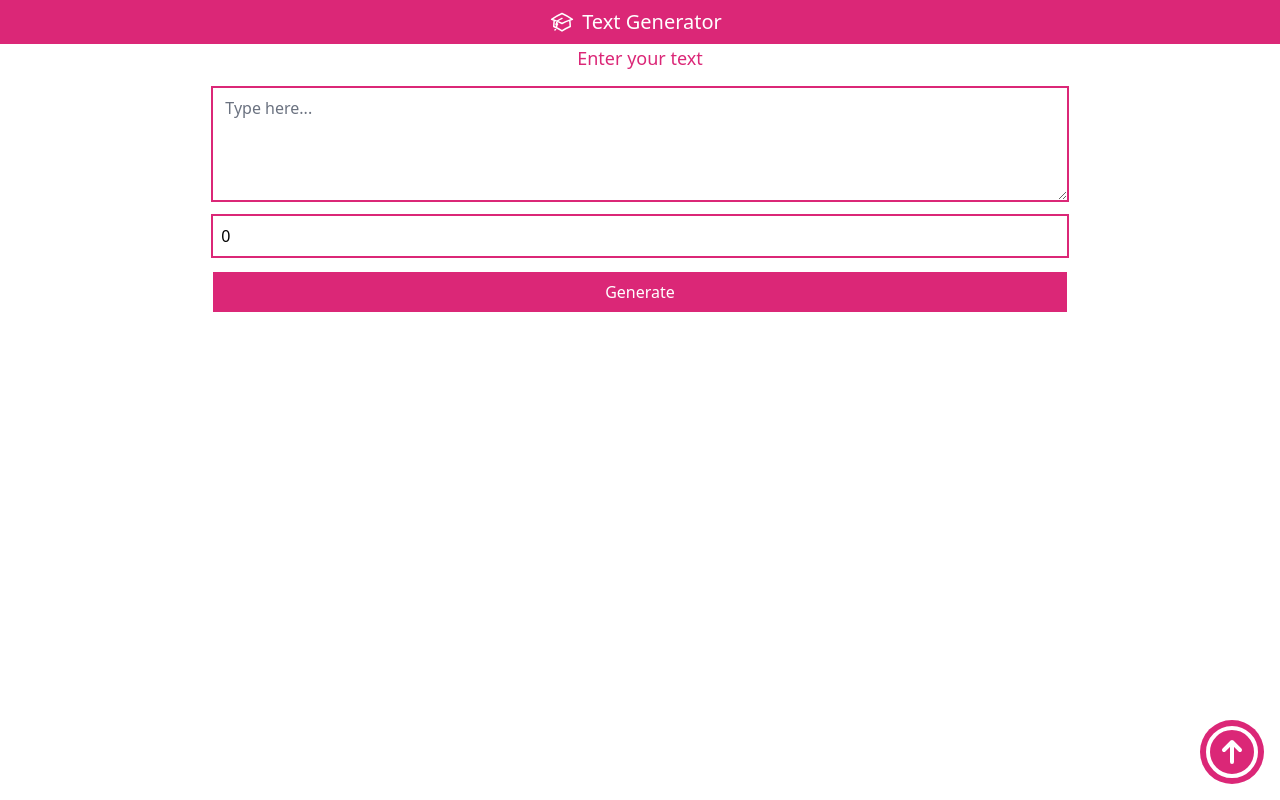
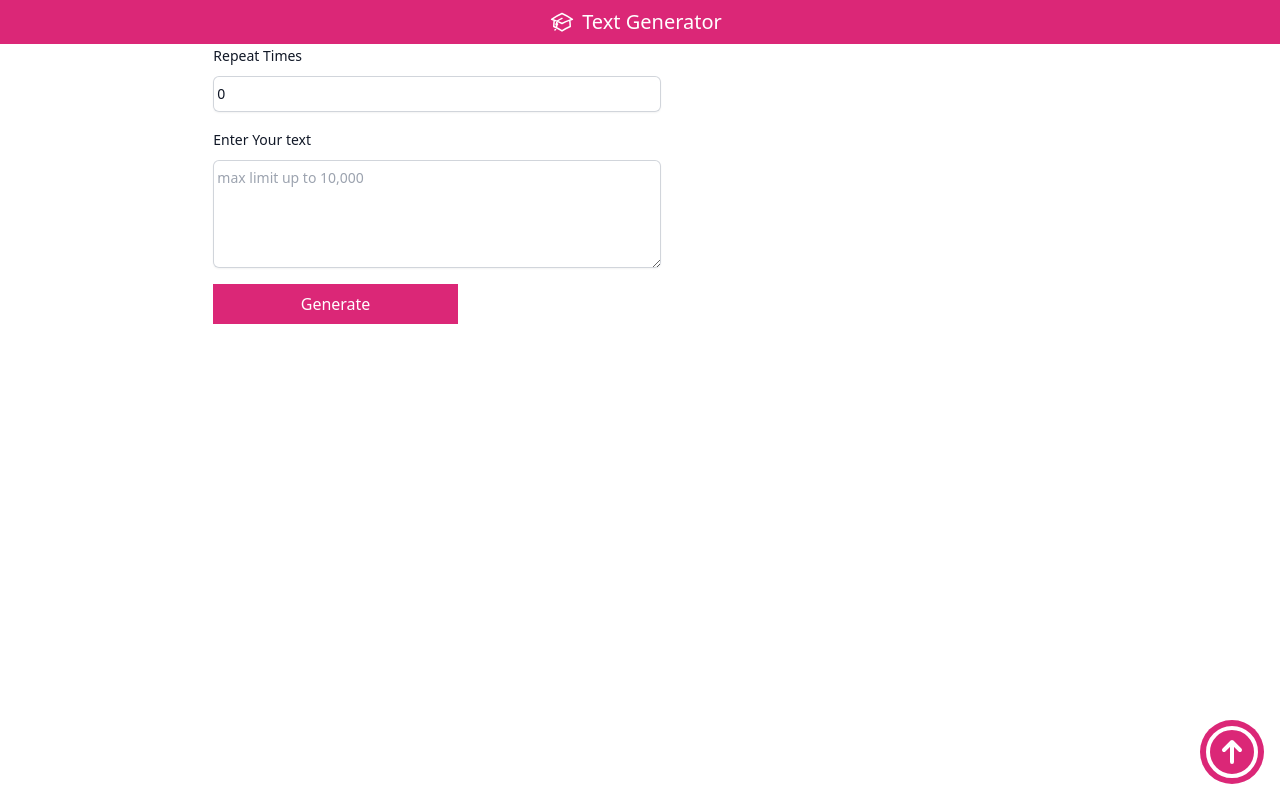
Before and after one commit to sefatanam/vite-react, a React (Vite) app: page / in a window 1280 px wide. Built offline with nearby package versions, Linux system fonts and the light colour scheme.

Commit message:
feat: repeated time now limited upto ten thousand

```diff
--- a/src/pages/TextGenerator.tsx
+++ b/src/pages/TextGenerator.tsx
@@ -8,7 +8,11 @@ const TextGenerator = () => {
   const [repeatTimes, setRepeatTimes] = useState("0");
   const [generatedText, setGeneratedText] = useState("");
 
+  const TEN_THOUSAND = 10000;
   const onGenerateText = () => {
+    if (parseInt(repeatTimes) > TEN_THOUSAND) {
+      return toast.warn(`Repeated times maximum limited up to ${TEN_THOUSAND}`);
+    }
     const repeatedTimesInputText = `${inputText} `.repeat(
       parseInt(repeatTimes)
     );
@@ -36,23 +40,48 @@ const TextGenerator = () => {
   return (
     <div className="grid gap-4">
       <form className="grid gap-4">
-        <label className="text-pink-600 text-lg text-center">
-          Enter your text{" "}
+        <div className="sm:col-span-4">
+          <label
+            htmlFor="Repeat Times"
+            className="block text-sm font-medium leading-6 text-gray-900"
+          >
+            Repeat Times { parseInt(repeatTimes) > TEN_THOUSAND && <span className='text-red-600'>(Maximum limit upto {TEN_THOUSAND})</span>}
           </label>
-        <textarea
-          rows={4}
-          placeholder={"Type here..."}
-          value={inputText}
-          onChange={(e) => setInputText(e.target.value)}
-          className="border-none outline-none ring-2 ring-pink-600 focus:outline-blue-600 focus:ring-0"
-        />
+          <div className="mt-2">
+            <div className="flex rounded-md shadow-sm ring-1 ring-inset ring-gray-300 focus-within:ring-2 focus-within:ring-inset focus-within:ring-indigo-600 sm:max-w-md">
               <input
-          placeholder="How many times..."
                 type="number"
                 value={repeatTimes}
                 onChange={(e) => setRepeatTimes(e.target.value)}
-          className="border-none ring-2 ring-pink-600 focus:outline-blue-600 focus:ring-0 p-2"
+                name="Repeat Times"
+                id="Repeat Times"
+                className="block flex-1 border-0 bg-transparent py-1.5 pl-1 text-gray-900 placeholder:text-gray-400 focus:ring-0 sm:text-sm sm:leading-6"
+                placeholder="max limit up to 10,000"
               />
+            </div>
+          </div>
+        </div>
+        <div className="sm:col-span-4">
+          <label
+            htmlFor="Repeat Times"
+            className="block text-sm font-medium leading-6 text-gray-900"
+          >
+            Enter Your text
+          </label>
+          <div className="mt-2">
+            <div className="flex rounded-md shadow-sm ring-1 ring-inset ring-gray-300 focus-within:ring-2 focus-within:ring-inset focus-within:ring-indigo-600 sm:max-w-md">
+              <textarea
+                name="RepeatTimes"
+                id="RepeatTimes"
+                rows={4}
+                value={inputText}
+                onChange={(e) => setInputText(e.target.value)}
+                className="block flex-1 border-0 bg-transparent py-1.5 pl-1 text-gray-900 placeholder:text-gray-400 focus:ring-0 sm:text-sm sm:leading-6"
+                placeholder="max limit up to 10,000"
+              ></textarea>
+            </div>
+          </div>
+        </div>
         <button
           className="bg-pink-600 text-white p-2"
           type="button"
@@ -72,7 +101,6 @@ const TextGenerator = () => {
 
       <div
         onClick={scrollToTop}
-
         title="Scroll to top button"
         className="fixed bottom-4 right-4 bg-pink-600 rounded-full"
       >
@@ -94,7 +122,7 @@ const TextGenerator = () => {
 
       <ToastContainer
         position="top-right"
-        autoClose={600}
+        autoClose={1000}
         hideProgressBar
         newestOnTop
         closeOnClick
```
Lines whose indentation alone changed are shown as unchanged.
